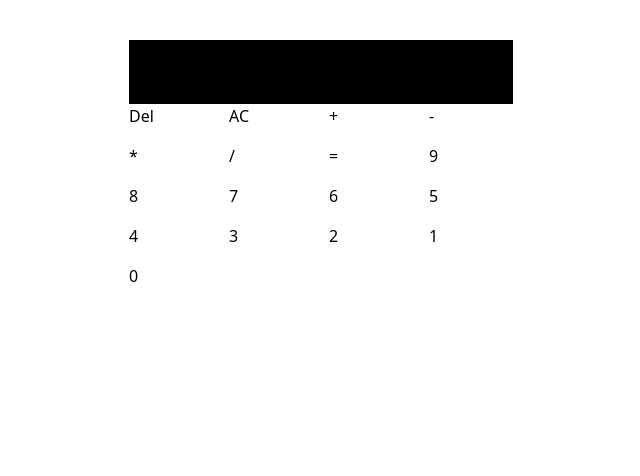
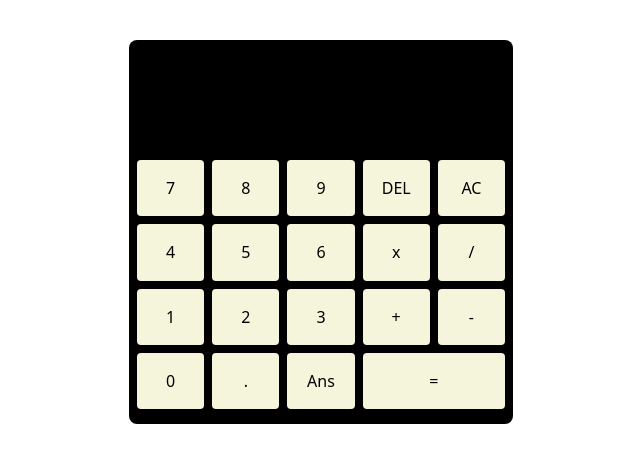
Before and after one commit to thivu888/maytinh, a plain HTML site: page index.html in a window 1280 px wide. Shown: the whole page, without its empty margins (319-959 px from the left). Drawn offline with nearby package versions, Linux system fonts and the light colour scheme.

Commit message:
first commit

```diff
--- a/index.html
+++ b/index.html
@@ -5,32 +5,40 @@
     <meta http-equiv="X-UA-Compatible" content="IE=edge">
     <meta name="viewport" content="width=device-width, initial-scale=1.0">
     <link href="https://unpkg.com/tailwindcss@^2/dist/tailwind.min.css" rel="stylesheet">
+    <link rel="stylesheet" href="style.css">
     <title>Máy tính</title>
 </head>
 <body>
-    <div class="w-96 mx-auto mt-10 ">
-       <div class="screen bg-black h-16">
-
+    <div class="w-96 mx-auto mt-10 h-96 pt-2 pl-2 pr-2 bg-black main rounded-lg">
+       <div class="screen bg-black h-28 p-2 min-w-full">
+           <div class="text-white min-w-full" id="request">
+            </div>
+            <div class="text-right text-white min-w-full" id="response">
+            </div>
        </div>
-       <div class="grid grid-cols-4 gap-4 ">
-           <div class="btn-delete">Del</div>
-           <div class="btn-remove">AC</div>
-           <div class="btn-add">+</div>
-           <div class="btn-sub">-</div>
-           <div class="btn-mul">*</div>
-           <div class="divide">/</div>
-           <div class="enter">=</div>
-           <div class="nine">9</div>
-           <div class="eight">8</div>
-           <div class="seven">7</div>
-           <div class="six">6</div>
-           <div class="five">5</div>
-           <div class="four">4</div>
-           <div class="three">3</div>
-           <div class="two">2</div>
-           <div class="one">1</div>
-           <div class="zero">0</div>
+       <div class="grid grid-cols-5 gap-2 grid-rows-5 h-5/6">
+           <div class="btn"><span>7</span></div>
+           <div class="btn"><span>8</span></div>
+           <div class="btn"><span>9</span></div>
+           <div class="btn"><span>DEL</span></div>
+           <div class="btn"><span>AC</span></div>
+           <div class="btn"><span>4</span></div>
+           <div class="btn"><span>5</span></div>
+           <div class="btn"><span>6</span></div>
+           <div class="btn"><span>x</span></div>
+           <div class="btn"><span>/</span></div>
+           <div class="btn"><span>1</span></div>
+           <div class="btn"><span>2</span></div>
+           <div class="btn"><span>3</span></div>
+           <div class="btn"><span>+</span></div>
+           <div class="btn"><span>-</span></div>
+           <div class="btn"><span>0</span></div>
+           <div class="btn"><span>.</span></div>
+           <div class="btn"><span>Ans</span></div>
+           <div class="btn col-start-4 col-end-6"><span>=</span></div>
        </div>
     </div>
+
+    <script src="main.js"></script>
 </body>
 </html>
--- a/main.js
+++ b/main.js
@@ -0,0 +1,22 @@
+const request=document.getElementById('request');
+const response=document.getElementById('response');
+
+const listButton=Array.from(document.getElementsByClassName('btn'));
+
+listButton.forEach(element => {
+    element.onclick=()=>{
+        if(element.getElementsByTagName('span')[0].innerHTML=="AC"){
+            while(request.childNodes.length>0){
+                request.removeChild(request.lastChild)
+            }
+        }else if(element.getElementsByTagName('span')[0].innerHTML=="DEL"){
+            if(request.childNodes.length>0)
+            request.removeChild(request.lastChild)
+        }else{
+            let newNode=element.getElementsByTagName('span')[0].cloneNode()
+            newNode.innerHTML=element.getElementsByTagName('span')[0].innerHTML
+            request.appendChild(newNode);
+        }
+
+    }
+});
--- a/style.css
+++ b/style.css
@@ -0,0 +1,12 @@
+
+.btn{
+    background-color: beige;
+    text-align: center;
+    border-radius: 4px;
+    cursor: pointer;
+}
+.btn>span {
+    position: relative;
+    top: 1rem;
+
+}
```
